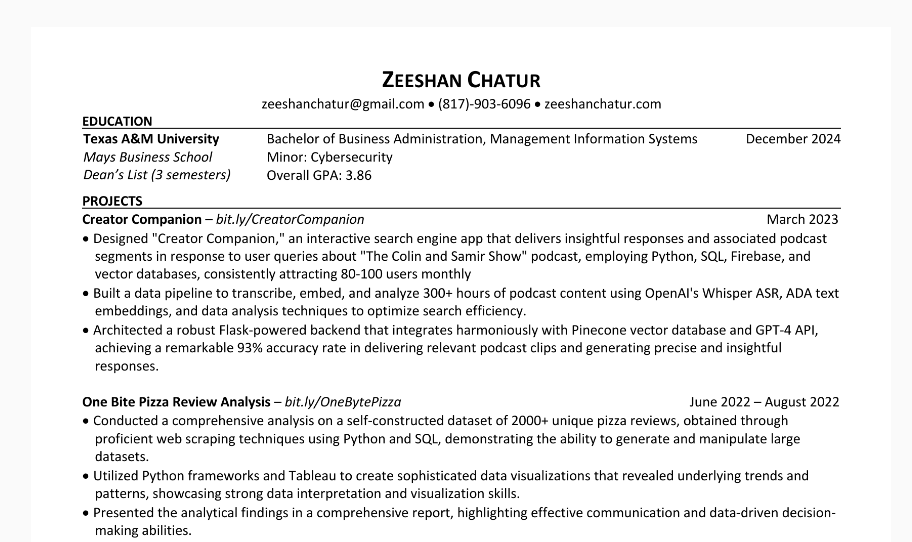
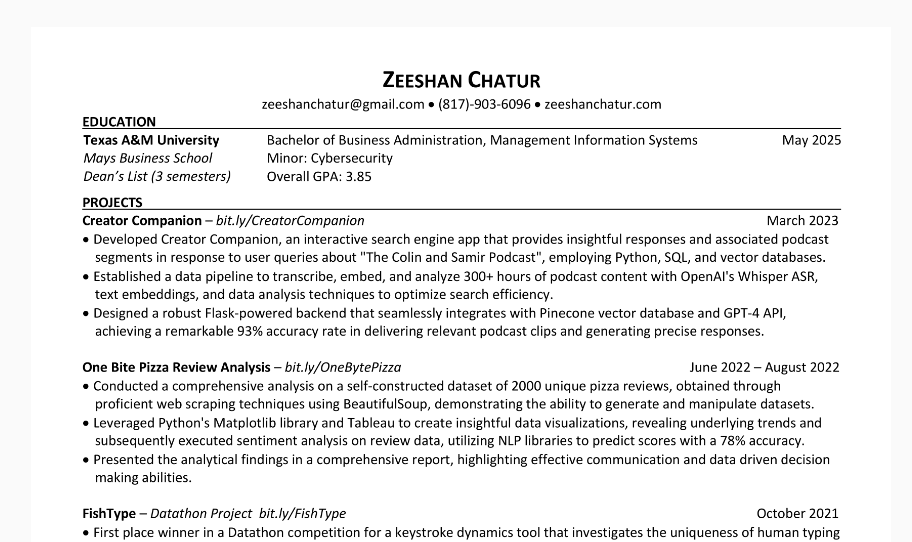
Before and after one commit to z3300/example1, a plain HTML site: page public/resume/index.html in a window 1280 px wide. Shown: the part 201-743 px from the top of the page, without its empty margins (179-1091 px from the left). Drawn offline with Linux system fonts and the light colour scheme.

Commit message:
Add files via upload

```diff
--- a/public/resume/index.html
+++ b/public/resume/index.html
@@ -154,7 +154,7 @@
       </h1>
     </header>
 
-    <p><img src="/zeeshan.png" alt="Resume"></p>
+    <p><img src="/newresume.png" alt="Resume"></p>
 
   </article>
 </section>
```
Also changed, not shown: public/newresume.png (added).
